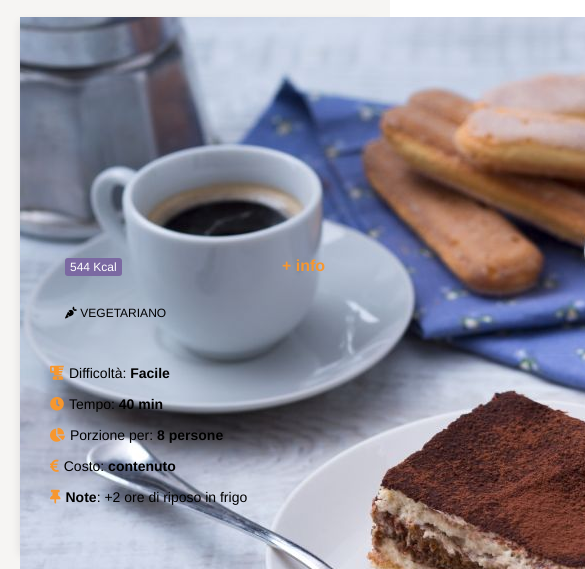
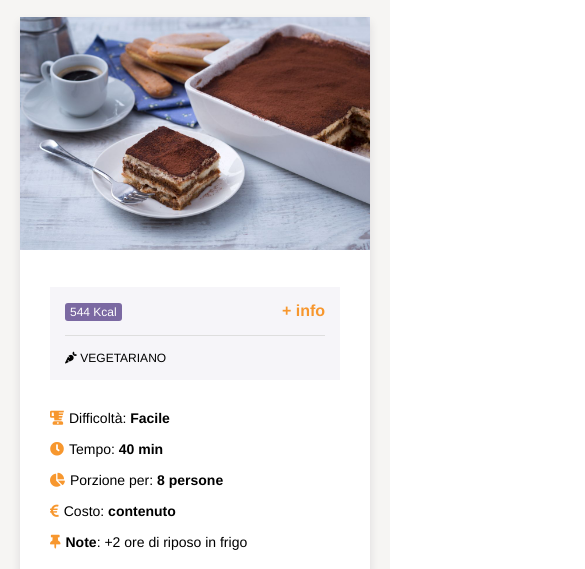
Before and after one commit to RossellaTaverni/htmlcss-responsive-layout, a plain HTML site: page index.html in a window 390 px wide. Shown: the part 147-716 px from the top of the page, 585 px wide, since content can reach past the window. Drawn offline with Linux system fonts and the light colour scheme.

Commit message:
[UPD] Mobile changes update.

```diff
--- a/css/responsive.css
+++ b/css/responsive.css
@@ -1 +1,8 @@
 /* Soluzione qui */
+.recipe-video > img{
+    max-width: 100%;
+}
+
+.recipe-video{
+    margin-bottom: 45px;
+}
```
